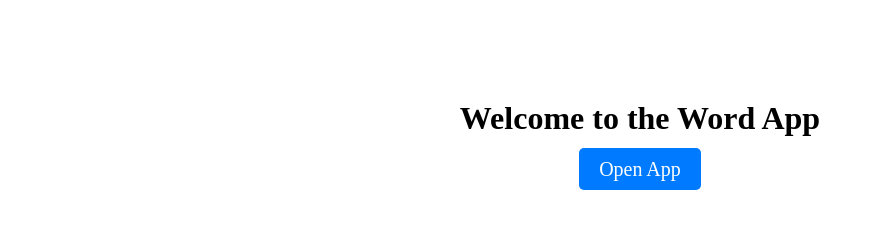
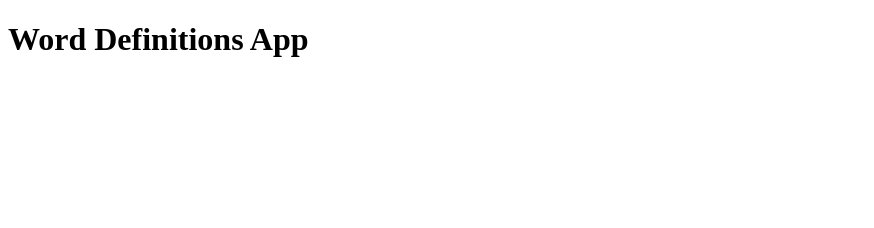
Before and after one commit to sfatima5/sfatima5.github.io, a plain HTML site: page app.html in a window 1280 px wide. Shown: the whole page, without its empty margins (0-874 px from the left). Drawn offline with Linux system fonts and the light colour scheme.

Commit message:
Update app.html

```diff
--- a/app.html
+++ b/app.html
@@ -3,14 +3,13 @@
 <head>
   <meta charset="UTF-8">
   <meta name="viewport" content="width=device-width, initial-scale=1.0">
-  <title>Welcome to Word Definitions App</title>
+  <title>Word Definitions App</title>
 </head>
 <body>
-  <div style="text-align: center; margin-top: 100px;">
-    <h1>Welcome to the Word App</h1>
-    <a href="app.html" style="font-size: 20px; padding: 10px 20px; margin-top: 20px; text-decoration: none; color: #fff; background-color: #007bff; border-radius: 5px; padding: 10px 20px;">
-      Open App
-    </a>
-  </div>
+  <h1>Word Definitions App</h1>
+
+  <div id="app"></div>
+
+  <script src="app.js"></script>
 </body>
 </html>
```
